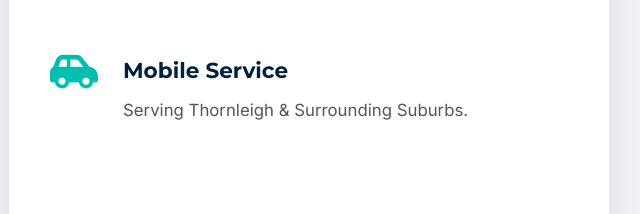
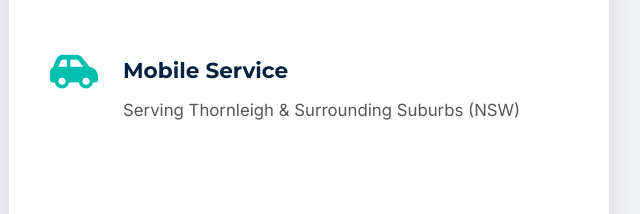
Before and after one commit to soong-au/pathable_website, a plain HTML site: page index.html in a window 1280 px wide. Shown: the part 1146-1360 px from the top of the page, 331-971 px from the left. Drawn offline with Linux system fonts and the light colour scheme.

Commit message:
Update index.html

```diff
--- a/index.html
+++ b/index.html
@@ -67,7 +67,7 @@
                     <div class="promise-icon"><i class="fas fa-car-side"></i></div>
                     <div class="promise-content">
                         <h3>Mobile Service</h3>
-                        <p>Serving Thornleigh & Surrounding Suburbs.</p>
+                        <p>Serving Thornleigh & Surrounding Suburbs (NSW)</p>
                     </div>
                 </div>
             </section>
```
